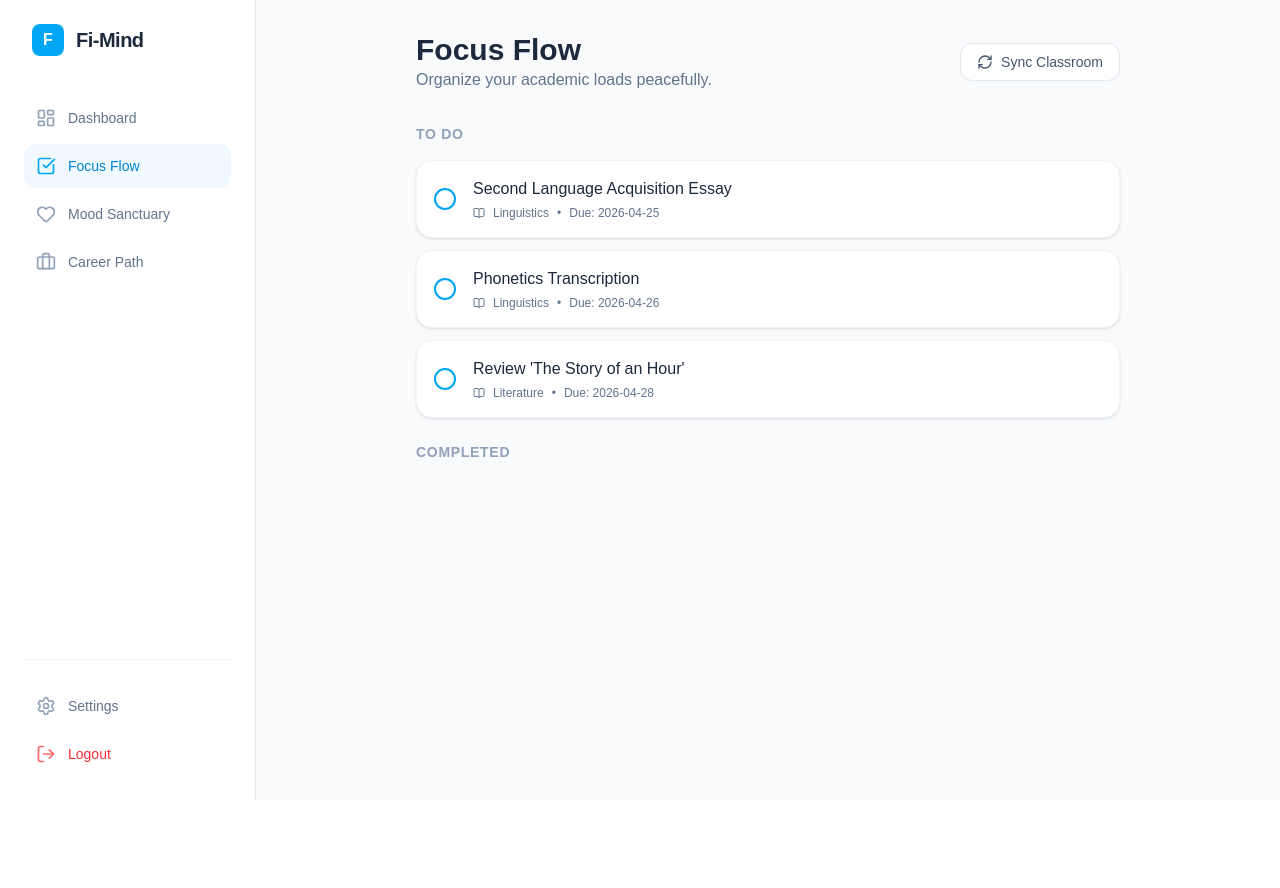
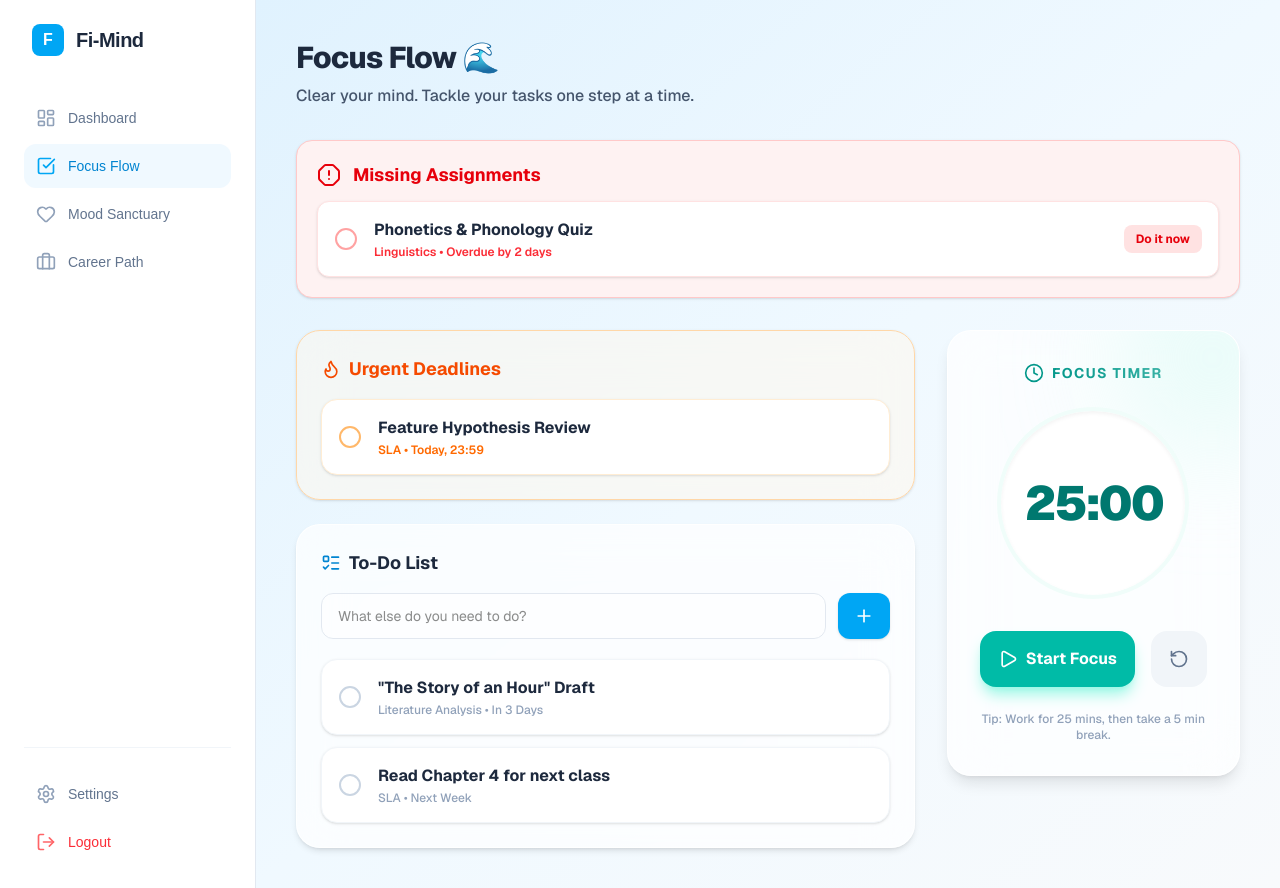
Before and after one commit to tesalonikaa96/Fi_Mind, a Next.js app: page /tasks in a window 1280 px wide. Before the commit the page ends 800 px from the top, so only its background shows below. Built offline with nearby package versions, Linux system fonts and the light colour scheme.

Commit message:
Update halaman Focus Flow dengan Timer dan Daftar Tugas

```diff
--- a/app/(main)/tasks/page.tsx
+++ b/app/(main)/tasks/page.tsx
@@ -1,65 +1,249 @@
 "use client";
-import { useState } from "react";
-// Menggunakan relative path agar lebih aman di Vercel
-import { useClassroomSync } from "../../hooks/useClassroomSync";
-import { TaskCard } from "../../../components/features/TaskCard";
-import { CompletionModal } from "../../../components/features/CompletionModal";
-import { RefreshCw } from "lucide-react";
+import { useState, useEffect } from "react";
+import { motion } from "framer-motion";
+import {
+  Play, Pause, RotateCcw, AlertOctagon, Flame,
+  CheckCircle2, Circle, Clock, BookOpen, ListTodo, Plus
+} from "lucide-react";
 
-export default function TasksPage() {
-  const { tasks, isSyncing, fetchTasks, completeTask } = useClassroomSync();
-  const [selectedTaskId, setSelectedTaskId] = useState<string | null>(null);
+export default function FocusFlowPage() {
+  // ── STATE UNTUK TIMER ──
+  const [timeLeft, setTimeLeft] = useState(25 * 60); // 25 menit
+  const [isRunning, setIsRunning] = useState(false);
 
-  const handleCompleteTask = (taskId: string) => {
-    setSelectedTaskId(taskId);
+  useEffect(() => {
+    let interval: NodeJS.Timeout;
+    if (isRunning && timeLeft > 0) {
+      interval = setInterval(() => {
+        setTimeLeft((prev) => prev - 1);
+      }, 1000);
+    } else if (timeLeft === 0) {
+      setIsRunning(false);
+    }
+    return () => clearInterval(interval);
+  }, [isRunning, timeLeft]);
+
+  const toggleTimer = () => setIsRunning(!isRunning);
+  const resetTimer = () => {
+    setIsRunning(false);
+    setTimeLeft(25 * 60);
   };
 
-  const handleMoodSelect = (emoji: string) => {
-    if (selectedTaskId) {
-      completeTask(selectedTaskId);
-      // Di sini nantinya kamu bisa menyimpan emoji ke database/state Mood History
-      console.log(`Mood recorded: ${emoji}`);
-      setSelectedTaskId(null);
-    }
+  const formatTime = (seconds: number) => {
+    const m = Math.floor(seconds / 60);
+    const s = seconds % 60;
+    return `${m.toString().padStart(2, "0")}:${s.toString().padStart(2, "0")}`;
   };
 
+  // ── STATE UNTUK TUGAS ──
+  // Ada 3 tipe: 'missing' (terlewat), 'urgent' (mendesak), 'normal' (to-do biasa)
+  const [tasks, setTasks] = useState([
+    { id: 1, title: "Phonetics & Phonology Quiz", course: "Linguistics", type: "missing", completed: false, deadline: "Overdue by 2 days" },
+    { id: 2, title: "Feature Hypothesis Review", course: "SLA", type: "urgent", completed: false, deadline: "Today, 23:59" },
+    { id: 3, title: '"The Story of an Hour" Draft', course: "Literature Analysis", type: "normal", completed: false, deadline: "In 3 Days" },
+    { id: 4, title: "Read Chapter 4 for next class", course: "SLA", type: "normal", completed: false, deadline: "Next Week" },
+  ]);
+
+  const [newTask, setNewTask] = useState("");
+
+  const toggleTask = (id: number) => {
+    setTasks(tasks.map(task =>
+      task.id === id ? { ...task, completed: !task.completed } : task
+    ));
+  };
+
+  const addTask = (e: React.FormEvent) => {
+    e.preventDefault();
+    if (!newTask.trim()) return;
+    setTasks([...tasks, {
+      id: Date.now(),
+      title: newTask,
+      course: "Personal To-Do",
+      type: "normal",
+      completed: false,
+      deadline: "No deadline"
+    }]);
+    setNewTask("");
+  };
+
+  const missingTasks = tasks.filter(t => t.type === "missing" && !t.completed);
+  const urgentTasks = tasks.filter(t => t.type === "urgent" && !t.completed);
+  const normalTasks = tasks.filter(t => t.type === "normal" || t.completed);
+
   return (
-    <div className="max-w-3xl p-8 mx-auto">
-      <div className="flex items-center justify-between mb-8">
+    <div
+      className="min-h-screen p-6 md:p-10 font-sans pb-24 selection:bg-sky-200"
+      style={{ background: "linear-gradient(to bottom right, #e0f2fe 0%, #f0f9ff 50%, #f8fafc 100%)" }}
+    >
+      <div className="mx-auto max-w-6xl space-y-8">
+
+        {/* HEADER */}
+        <motion.div initial={{ opacity: 0, y: 10 }} animate={{ opacity: 1, y: 0 }} transition={{ duration: 0.5 }}>
+          <h1 className="text-3xl font-extrabold tracking-tight text-slate-800 flex items-center gap-3">
+            Focus Flow 🌊
+          </h1>
+          <p className="mt-2 text-slate-600 font-medium">
+            Clear your mind. Tackle your tasks one step at a time.
+          </p>
+        </motion.div>
+
+        {/* MISSING TUGAS ALERT (Hanya muncul jika ada tugas yang terlewat) */}
+        {missingTasks.length > 0 && (
+          <motion.div
+            initial={{ opacity: 0, scale: 0.95 }}
+            animate={{ opacity: 1, scale: 1 }}
+            className="rounded-2xl border border-red-200 bg-red-50 p-5 shadow-sm"
+          >
+            <div className="flex items-center gap-3 mb-3 text-red-600">
+              <AlertOctagon className="h-6 w-6" />
+              <h2 className="font-bold text-lg">Missing Assignments</h2>
+            </div>
+            <div className="space-y-3">
+              {missingTasks.map(task => (
+                <div key={task.id} className="flex items-center justify-between rounded-xl bg-white p-4 shadow-sm border border-red-100">
+                  <div className="flex items-center gap-4">
+                    <button onClick={() => toggleTask(task.id)} className="text-red-300 hover:text-red-500 transition-colors">
+                      <Circle className="h-6 w-6" />
+                    </button>
                     <div>
-          <h1 className="text-3xl font-bold text-slate-800">Focus Flow</h1>
-          <p className="text-slate-500">Organize your academic loads peacefully.</p>
+                      <h3 className="font-bold text-slate-800">{task.title}</h3>
+                      <p className="text-xs font-semibold text-red-500 mt-0.5">{task.course} • {task.deadline}</p>
                     </div>
+                  </div>
+                  <button className="text-xs font-bold bg-red-100 text-red-600 px-3 py-1.5 rounded-lg hover:bg-red-200 transition-colors">
+                    Do it now
+                  </button>
+                </div>
+              ))}
+            </div>
+          </motion.div>
+        )}
+
+        <div className="grid gap-8 lg:grid-cols-3">
+
+          {/* BAGIAN KIRI: DAFTAR TUGAS */}
+          <div className="lg:col-span-2 space-y-6">
+
+            {/* 1. URGENT DEADLINES */}
+            {urgentTasks.length > 0 && (
+              <section className="rounded-3xl border border-orange-200 bg-orange-50/50 p-6 shadow-sm backdrop-blur-xl">
+                <div className="mb-4 flex items-center gap-2 text-orange-600">
+                  <Flame className="h-5 w-5" />
+                  <h2 className="font-bold text-lg">Urgent Deadlines</h2>
+                </div>
+                <div className="space-y-3">
+                  {urgentTasks.map(task => (
+                    <div key={task.id} className="group flex items-center gap-4 rounded-2xl bg-white p-4 shadow-sm border border-orange-100 transition-all hover:border-orange-300">
+                      <button onClick={() => toggleTask(task.id)} className="text-orange-300 hover:text-orange-500 transition-colors">
+                        <Circle className="h-6 w-6" />
+                      </button>
+                      <div className="flex-1">
+                        <h3 className="font-bold text-slate-800">{task.title}</h3>
+                        <p className="text-xs font-semibold text-orange-500 mt-0.5">{task.course} • {task.deadline}</p>
+                      </div>
+                    </div>
+                  ))}
+                </div>
+              </section>
+            )}
+
+            {/* 2. TO-DO LIST & TUGAS LAINNYA */}
+            <section className="rounded-3xl border border-white/80 bg-white/70 p-6 shadow-md backdrop-blur-xl">
+              <div className="mb-4 flex items-center justify-between">
+                <div className="flex items-center gap-2 text-sky-600">
+                  <ListTodo className="h-5 w-5" />
+                  <h2 className="font-bold text-lg text-slate-800">To-Do List</h2>
+                </div>
+              </div>
+
+              {/* Form Tambah Tugas */}
+              <form onSubmit={addTask} className="mb-5 flex gap-3">
+                <input
+                  type="text"
+                  value={newTask}
+                  onChange={(e) => setNewTask(e.target.value)}
+                  placeholder="What else do you need to do?"
+                  className="flex-1 rounded-xl border border-slate-200 bg-white/50 px-4 py-3 text-sm outline-none transition-all focus:border-sky-300 focus:ring-4 focus:ring-sky-100"
+                />
+                <button type="submit" className="flex items-center justify-center rounded-xl bg-sky-500 px-4 text-white shadow-sm hover:bg-sky-600 transition-colors">
+                  <Plus className="h-5 w-5" />
+                </button>
+              </form>
+
+              {/* List Tugas Normal */}
+              <div className="space-y-3">
+                {normalTasks.map(task => (
+                  <div
+                    key={task.id}
+                    className={`flex items-center gap-4 rounded-2xl border p-4 transition-all ${task.completed ? "bg-slate-50 border-slate-100 opacity-60" : "bg-white border-slate-100 hover:border-sky-200 shadow-sm"}`}
+                  >
+                    <button onClick={() => toggleTask(task.id)} className={`${task.completed ? "text-emerald-500" : "text-slate-300 hover:text-sky-500"} transition-colors`}>
+                      {task.completed ? <CheckCircle2 className="h-6 w-6" /> : <Circle className="h-6 w-6" />}
+                    </button>
+                    <div className="flex-1">
+                      <h3 className={`font-bold ${task.completed ? "text-slate-500 line-through" : "text-slate-800"}`}>
+                        {task.title}
+                      </h3>
+                      {!task.completed && (
+                        <p className="text-xs font-medium text-slate-400 mt-0.5">{task.course} • {task.deadline}</p>
+                      )}
+                    </div>
+                  </div>
+                ))}
+              </div>
+            </section>
+          </div>
+
+          {/* BAGIAN KANAN: TIMER BELAJAR */}
+          <div className="lg:col-span-1">
+            <section className="sticky top-10 flex flex-col items-center justify-center overflow-hidden rounded-3xl border border-white/80 bg-white/70 p-8 text-center shadow-lg backdrop-blur-xl">
+              <div className="absolute top-0 right-0 h-40 w-40 translate-x-1/3 -translate-y-1/3 rounded-full bg-teal-100/60 blur-3xl" />
+
+              <div className="flex items-center gap-2 mb-6 text-teal-600">
+                <Clock className="h-5 w-5" />
+                <span className="text-sm font-bold tracking-widest uppercase">Focus Timer</span>
+              </div>
+
+              {/* Angka Timer */}
+              <div className="relative flex h-48 w-48 items-center justify-center rounded-full border-4 border-teal-50 bg-white shadow-inner mb-8">
+                <h4 className="text-5xl font-black text-teal-700 tracking-tighter">
+                  {formatTime(timeLeft)}
+                </h4>
+                {/* Animasi lingkaran luar saat timer berjalan */}
+                {isRunning && (
+                  <motion.div
+                    className="absolute inset-0 rounded-full border-4 border-teal-400 border-t-transparent"
+                    animate={{ rotate: 360 }}
+                    transition={{ duration: 2, repeat: Infinity, ease: "linear" }}
+                  />
+                )}
+              </div>
+
+              {/* Kontrol Timer */}
+              <div className="flex items-center gap-4 w-full">
                 <button
-          onClick={fetchTasks}
-          disabled={isSyncing}
-          className="flex items-center gap-2 px-4 py-2 text-sm font-medium transition-colors bg-white border border-slate-200 text-slate-600 rounded-xl hover:bg-slate-50 disabled:opacity-50"
+                  onClick={toggleTimer}
+                  className={`flex-1 flex items-center justify-center gap-2 rounded-2xl py-4 font-bold text-white shadow-lg transition-all active:scale-95 ${isRunning ? "bg-orange-400 shadow-orange-200 hover:bg-orange-500" : "bg-teal-500 shadow-teal-200 hover:bg-teal-600"}`}
                 >
-          <RefreshCw className={`w-4 h-4 ${isSyncing ? "animate-spin text-sky-500" : ""}`} />
-          {isSyncing ? "Syncing..." : "Sync Classroom"}
+                  {isRunning ? <Pause className="h-5 w-5" /> : <Play className="h-5 w-5" />}
+                  {isRunning ? "Pause" : "Start Focus"}
+                </button>
+                <button
+                  onClick={resetTimer}
+                  className="flex h-[56px] w-[56px] items-center justify-center rounded-2xl bg-slate-100 text-slate-500 transition-all hover:bg-slate-200 hover:text-slate-700 active:scale-95"
+                >
+                  <RotateCcw className="h-5 w-5" />
                 </button>
               </div>
 
-      <div className="space-y-6">
-        <div>
-          <h2 className="mb-4 text-sm font-semibold tracking-wider uppercase text-slate-400">To Do</h2>
-          {tasks.filter(t => !t.isCompleted).map(task => (
-            <TaskCard key={task.id} task={task} onComplete={handleCompleteTask} />
-          ))}
+              <p className="mt-6 text-xs font-medium text-slate-400">
+                Tip: Work for 25 mins, then take a 5 min break.
+              </p>
+            </section>
           </div>
 
-        <div>
-          <h2 className="mb-4 text-sm font-semibold tracking-wider uppercase text-slate-400">Completed</h2>
-          {tasks.filter(t => t.isCompleted).map(task => (
-            <TaskCard key={task.id} task={task} onComplete={() => {}} />
-          ))}
         </div>
       </div>
-
-      <CompletionModal
-        isOpen={selectedTaskId !== null}
-        onSelectMood={handleMoodSelect}
-      />
     </div>
   );
 }
```
Also changed, not shown: components/LoginModal.tsx (+61 -77 lines). Lines whose indentation alone changed are shown as unchanged.
